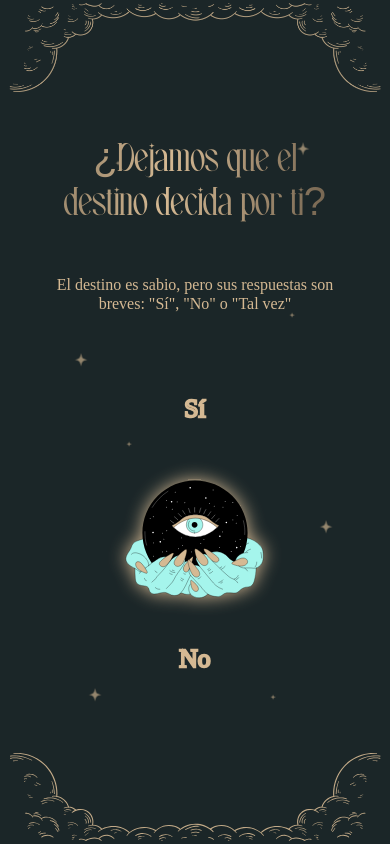
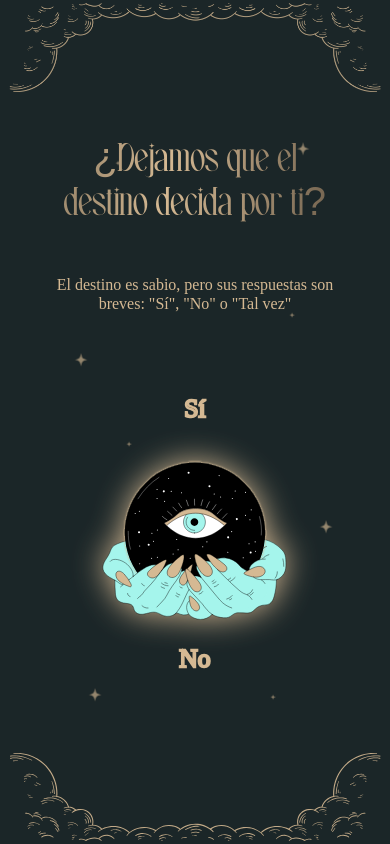
Before and after one commit to JessCardenas/oraculov1, a React (Vite) app: page / in a window 390 px wide. In both pictures the pointer is over the picture 194 px from the left and 533 px from the top of the page. Built offline with nearby package versions, Linux system fonts and the light colour scheme.

Commit message:
toques finales css

```diff
--- a/src/StyleSheets/HomeScreen.css
+++ b/src/StyleSheets/HomeScreen.css
@@ -60,7 +60,7 @@
 
 @media (max-width: 768px) {
   .home-screen {
-    padding: .5rem;
+    padding: 0.5rem;
   }
   .inicio {
     font-size: clamp(2.5rem, 6vw, 4rem);
@@ -81,5 +81,13 @@
 
   .bolaManos {
     transform: scale(75%);
+    filter: none;
+  }
+
+  .bolaManos:hover {
+    transform: scale(1);
+    transition: transform 0.9s ease-in-out;
+    z-index: 1;
+    filter: drop-shadow(0px 0px 20px #d5b993);
   }
 }
```
